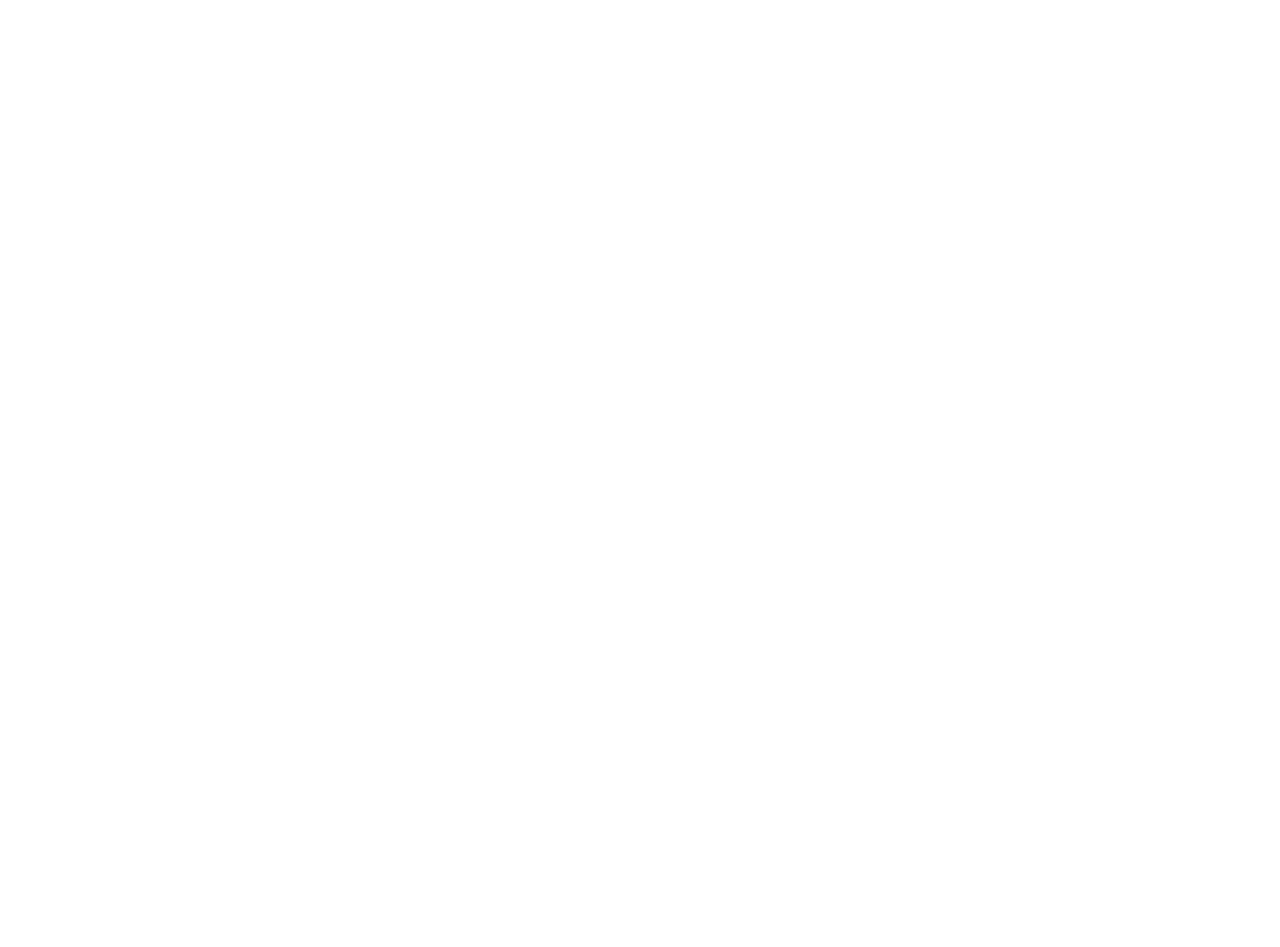
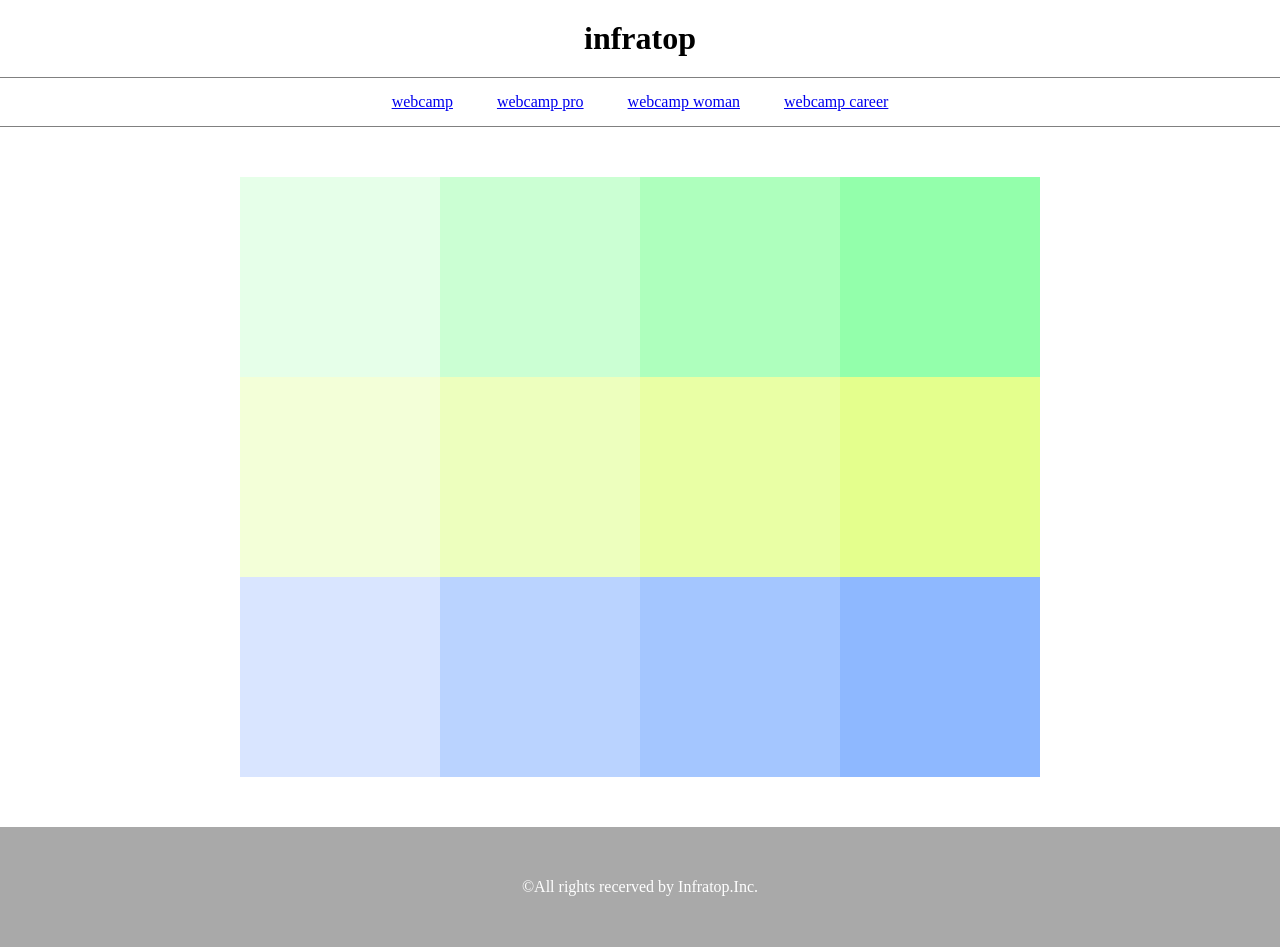
Before and after one commit to ERA-8st/chapter5_exercise-HTML-, a plain HTML site: page index.html in a window 1280 px wide. Before the commit the page ends 800 px from the top, so only its background shows below. Drawn offline with Linux system fonts and the light colour scheme.

Commit message:
[finish]1-5

```diff
--- a/index.html
+++ b/index.html
@@ -6,6 +6,41 @@
 	<link rel="stylesheet" href="style.css">
 </head>
 <body>
-
+	<header>
+		<h1 href="index.html">infratop</h1>
+	</header>
+	<nav >
+		<ul>
+			<li class="nav-list">
+				<a href="index.html" class="nav-list-item">webcamp</a>
+			</li>
+			<li class="nav-list">
+				<a href="index.html" class="nav-list-item">webcamp pro</a>
+			</li>
+			<li class="nav-list">
+				<a href="index.html" class="nav-list-item">webcamp woman</a>
+			</li>
+			<li class="nav-list">
+				<a href="index.html" class="nav-list-item">webcamp career</a>
+			</li>
+		</ul>
+	</nav>
+	<div class="main">
+		<div class="color-box box1"></div>
+		<div class="color-box box2"></div>
+		<div class="color-box box3"></div>
+		<div class="color-box box4"></div>
+		<div class="color-box box5"></div>
+		<div class="color-box box6"></div>
+		<div class="color-box box7"></div>
+		<div class="color-box box8"></div>
+		<div class="color-box box9"></div>
+		<div class="color-box box10"></div>
+		<div class="color-box box11"></div>
+		<div class="color-box box12"></div>
+	</div>
+	<footer>
+		<p>©All rights recerved by Infratop.Inc.</p>
+	</footer>
 </body>
 </html>
--- a/style.css
+++ b/style.css
@@ -3,3 +3,92 @@
 	margin: 0;
 	box-sizing: border-box;
 }
+
+header h1 {
+	padding: 20px;
+	text-align: center;
+}
+
+nav {
+	text-align: center;
+	border-top: 1px solid grey;
+	border-bottom: 1px solid grey;
+
+}
+
+.nav-list {
+	display: inline-block;
+	padding: 15px 20px;
+	list-style: none;
+}
+
+.main {
+	width: 800px;
+	margin: 50px auto;
+	font-size: 0;
+}
+
+.color-box {
+	display: inline-block;
+	height: 200px;
+	width: 200px;
+}
+
+.box1 {
+	background-color: #e6ffe9;
+}
+
+.box2 {
+	background-color: #cbffd3;
+}
+
+.box3 {
+	background-color: #aeffbd;
+}
+
+.box4 {
+	background-color: #93ffab;
+}
+
+.box5 {
+	background-color: #f3ffd8;
+}
+
+.box6 {
+	background-color: #edffbe;
+}
+
+.box7 {
+	background-color: #e9ffa5;
+}
+
+.box8 {
+	background-color: #e4ff8d;
+}
+.box9 {
+	background-color: #d9e5ff;
+}
+
+.box10 {
+	background-color: #bad3ff;
+}
+
+.box11 {
+	background-color: #a4c6ff;
+}
+
+.box12 {
+	background-color: #8eb8ff;
+}
+
+footer {
+	height: 120px;
+	width: 100%;
+	background-color: darkgray;
+}
+
+footer p {
+	line-height: 120px;
+	color: white;
+	text-align: center;
+}
```
